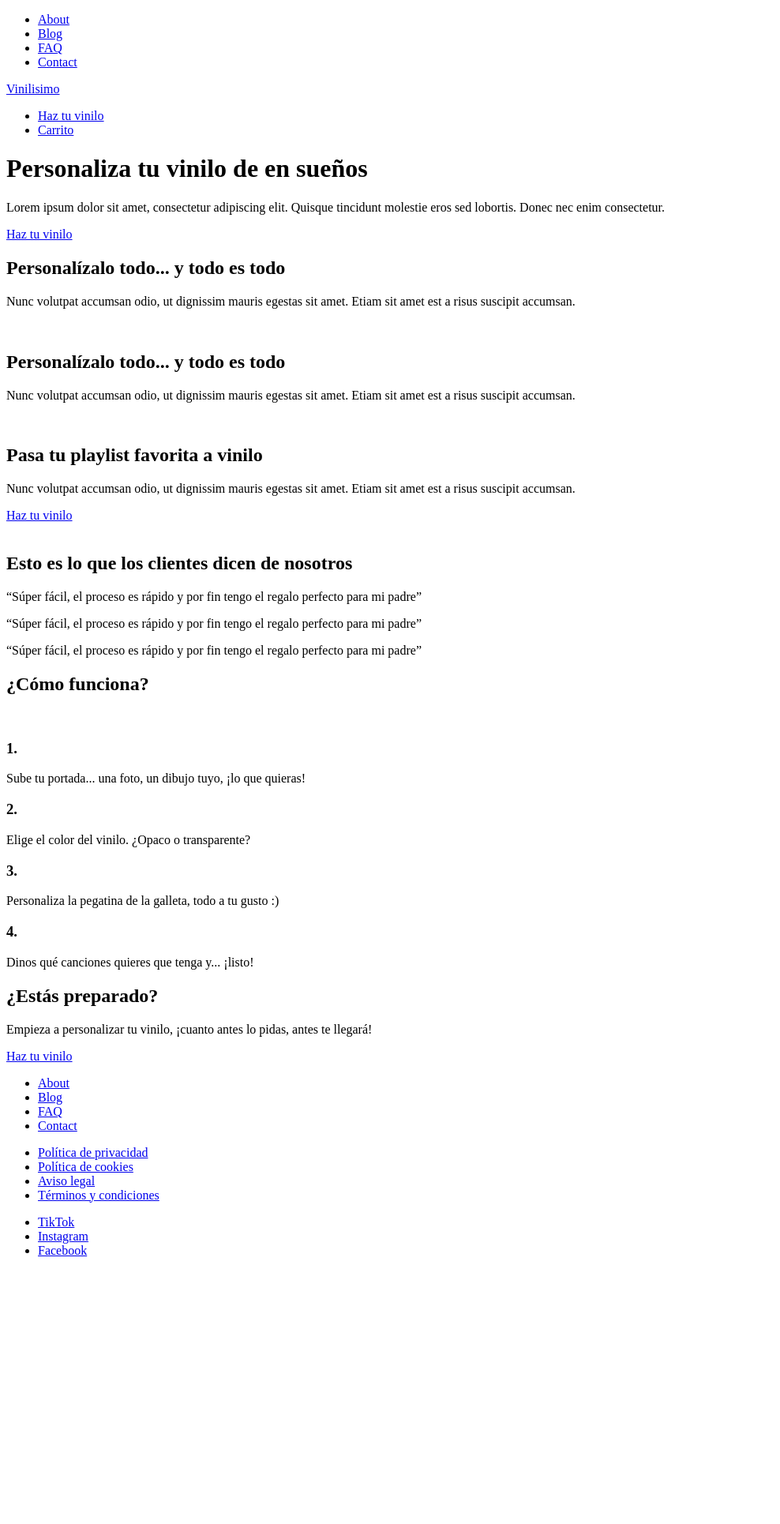
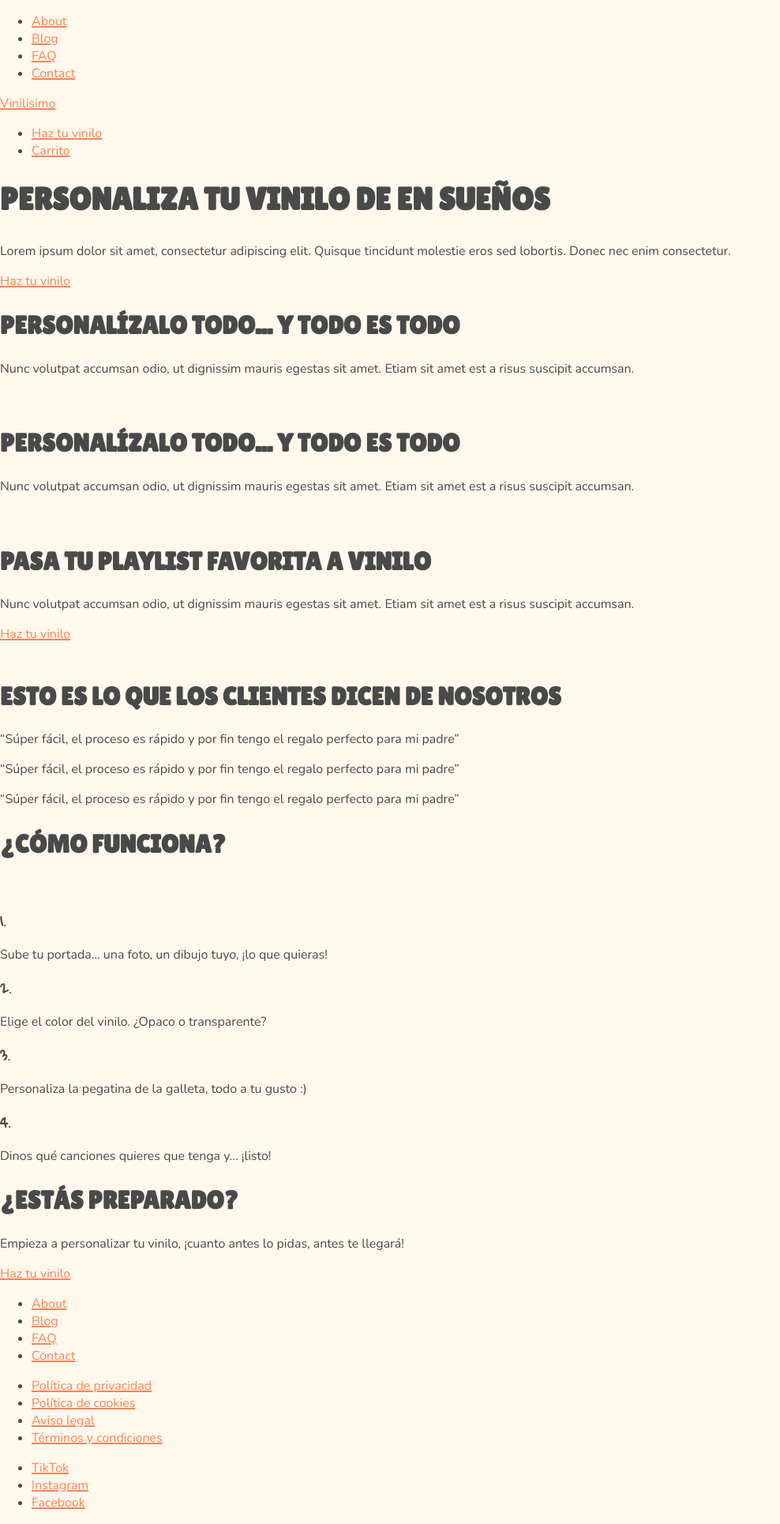
Before and after one commit to carugui/projectbeta, a PHP site: page / in a window 1280 px wide. Shown: the whole page at 79% size, without its empty margins (0-988 px from the left). Before the commit the page ends 1591 px from the top, so only its background shows below. Run offline with PHP 8.4, Linux system fonts and the light colour scheme.

Commit message:
implementando scss

```diff
--- a/css/style.css
+++ b/css/style.css
@@ -0,0 +1,215 @@
+@import url("https://fonts.googleapis.com/css2?family=Gloria+Hallelujah&family=Lilita+One&family=Nunito:wght@400;700;800&display=swap");
+:root {
+  /* Colors */
+  --color-green: #4C956C;
+  --color-green-dark: #2C6E49;
+  --color-orange: #F4A261;
+  --color-orange-dark: #E76F51;
+  --color-yellow: #E9C46A;
+  --color-yellow-light: #FFE9B3;
+  --color-blue: #37A3BB;
+  --color-purple: #BB56C4;
+  --color-grey: #494949;
+  --color-cream: #FFF8ED;
+  /* Implementations */
+  --background-color: var(--color-cream);
+}
+
+body {
+  margin: 0;
+  font-family: "Nunito", sans-serif;
+  color: var(--color-grey);
+  font-weight: 400;
+  background-color: var(--background-color);
+}
+
+* {
+  -webkit-box-sizing: border-box;
+          box-sizing: border-box;
+}
+
+h1,
+h2,
+h3,
+h4,
+h5,
+h6 {
+  margin-bottom: 0.8em;
+}
+
+h1,
+.h1 {
+  font-family: "Lilita One", sans-serif;
+  text-transform: uppercase;
+  font-size: 2.5rem;
+}
+
+h2,
+.h2 {
+  font-family: "Lilita One", sans-serif;
+  text-transform: uppercase;
+  font-size: 2rem;
+}
+
+h3,
+.h3 {
+  font-family: "Gloria Hallelujah", sans-serif;
+  text-transform: uppercase;
+  font-size: 1rem;
+}
+
+h4,
+.h4 {
+  font-size: 1.5rem;
+  font-weight: 700;
+}
+
+h5,
+.h5 {
+  font-size: 1.12rem;
+}
+
+h6,
+.h6 {
+  font-size: 1rem;
+}
+
+/* COLORES */
+.color-green {
+  color: #4C956C;
+}
+
+.bg-color-green {
+  background-color: #4C956C;
+}
+
+.color-green-dark {
+  color: #2C6E49;
+}
+
+.bg-color-green-dark {
+  background-color: #2C6E49;
+}
+
+.color-orange {
+  color: #F4A261;
+}
+
+.bg-color-orange {
+  background-color: #F4A261;
+}
+
+.color-orange-dark {
+  color: #E76F51;
+}
+
+.bg-color-orange-dark {
+  background-color: #E76F51;
+}
+
+.color-yellow {
+  color: #E9C46A;
+}
+
+.bg-color-yellow {
+  background-color: #E9C46A;
+}
+
+.color-blue {
+  color: #37A3BB;
+}
+
+.bg-color-blue {
+  background-color: #37A3BB;
+}
+
+a {
+  color: #FC8455;
+  text-decoration: underline;
+  text-decoration-thickness: 2px;
+}
+
+a:visited {
+  color: #7A731C;
+}
+
+a:hover {
+  text-decoration-thickness: 4px;
+}
+
+button,
+.btn {
+  display: inline-block;
+  padding: 0.4rem 2rem;
+  background-color: #2C6E49;
+  border: none;
+  text-decoration: none;
+  color: white;
+  border-radius: 13px;
+  line-height: 2;
+  font-family: "Nunito", sans-serif;
+  font-weight: 600;
+  font-size: 1rem;
+  text-transform: uppercase;
+  cursor: pointer;
+}
+
+button:hover,
+.btn:hover {
+  background-color: #4C956C;
+}
+
+.btn--secondary {
+  background-color: transparent;
+  color: #2C6E49;
+  border: 2px solid #2C6E49;
+}
+
+.btn--secondary:hover {
+  background-color: transparent;
+  font-weight: 800;
+}
+
+.btn:visited {
+  color: white;
+}
+
+.btn--secondary:visited {
+  color: #3A3A3A;
+}
+
+.formulario {
+  display: -webkit-box;
+  display: -ms-flexbox;
+  display: flex;
+  -webkit-box-orient: vertical;
+  -webkit-box-direction: normal;
+      -ms-flex-direction: column;
+          flex-direction: column;
+  -webkit-box-align: start;
+      -ms-flex-align: start;
+          align-items: flex-start;
+  padding: 0px;
+  gap: 12px;
+}
+
+input[type=text], input[type=email], textarea {
+  background-color: rgba(213, 213, 213, 0.6);
+  color: #494949;
+  border: none;
+  border-width: 2px;
+  border-radius: 25px;
+  padding: 10px 13px;
+  -ms-flex-item-align: stretch;
+      -ms-grid-row-align: stretch;
+      align-self: stretch;
+}
+
+input[type=text]:focus, input[type=email]:focus, textarea:focus {
+  outline: none;
+  background-color: rgb(213, 213, 213);
+}
+
+textarea {
+  height: 240px;
+}
--- a/scss/_custom-properties.scss
+++ b/scss/_custom-properties.scss
@@ -0,0 +1,19 @@
+:root {
+    /* Colors */
+    --color-green: #4C956C;
+    --color-green-dark: #2C6E49;
+    --color-orange: #F4A261;
+    --color-orange-dark: #E76F51;
+    --color-yellow: #E9C46A;
+    --color-yellow-light: #FFE9B3;
+    --color-blue: #37A3BB;
+    --color-purple: #BB56C4;
+    --color-grey: #494949;
+    --color-cream: #FFF8ED;
+
+    /* Implementations */
+    --background-color: var(--color-cream);
+}
+
+$unit: 15px;
+$padding: $unit * 2;
--- /dev/null
+++ b/scss/_headers.scss
@@ -0,0 +1,45 @@
+h1,
+h2,
+h3,
+h4,
+h5,
+h6 {
+    margin-bottom: 0.8em;
+}
+
+h1,
+.h1 {
+    font-family: 'Lilita One', sans-serif;
+    text-transform: uppercase;
+    font-size: 2.5rem;
+}
+
+h2,
+.h2 {
+    font-family: 'Lilita One', sans-serif;
+    text-transform: uppercase;
+    font-size: 2rem;
+}
+
+h3,
+.h3 {
+    font-family: 'Gloria Hallelujah', sans-serif;
+    text-transform: uppercase;
+    font-size: 1rem;
+}
+
+h4,
+.h4 {
+    font-size: 1.5rem;
+    font-weight: 700;
+}
+
+h5,
+.h5 {
+    font-size: 1.12rem;
+}
+
+h6,
+.h6 {
+    font-size: 1rem;
+}
--- /dev/null
+++ b/scss/_typography.scss
@@ -0,0 +1 @@
+@import url('https://fonts.googleapis.com/css2?family=Gloria+Hallelujah&family=Lilita+One&family=Nunito:wght@400;700;800&display=swap');
--- a/scss/site/_site.scss
+++ b/scss/site/_site.scss
@@ -0,0 +1,11 @@
+body {
+    margin: 0;
+    font-family: 'Nunito', sans-serif;
+    color: var(--color-grey);
+    font-weight: 400;
+    background-color: var(--background-color);
+}
+
+* {
+    box-sizing: border-box;
+}
--- a/scss/style.scss
+++ b/scss/style.scss
@@ -1,2 +1,133 @@
 @import "_custom-properties";
 @import "site/_site";
+@import "_headers";
+@import "_typography";
+
+
+/* COLORES */
+.color-green {
+    color: #4C956C;
+}
+.bg-color-green {
+    background-color: #4C956C;
+}
+
+.color-green-dark {
+    color: #2C6E49;
+}
+.bg-color-green-dark {
+    background-color: #2C6E49;
+}
+
+.color-orange {
+    color: #F4A261;
+}
+.bg-color-orange {
+    background-color: #F4A261;
+}
+
+.color-orange-dark {
+    color: #E76F51;
+}
+.bg-color-orange-dark {
+    background-color: #E76F51;
+}
+
+.color-yellow {
+    color: #E9C46A;
+}
+.bg-color-yellow {
+    background-color: #E9C46A;
+}
+
+.color-blue {
+    color: #37A3BB;
+}
+.bg-color-blue {
+    background-color: #37A3BB;
+}
+
+
+a {
+    color: #FC8455;
+    text-decoration: underline;
+    text-decoration-thickness: 2px;
+}
+
+a:visited {
+    color: #7A731C;
+}
+
+a:hover {
+    text-decoration-thickness: 4px;
+}
+
+button,
+.btn {
+    display: inline-block;
+    padding: 0.4rem 2rem;
+    background-color: #2C6E49;
+    border: none;
+    text-decoration: none;
+    color: white;
+    border-radius: 13px;
+    line-height: 2;
+    font-family: 'Nunito', sans-serif;
+    font-weight: 600;
+    font-size: 1rem;
+    text-transform: uppercase;
+    cursor: pointer;
+}
+
+button:hover,
+.btn:hover {
+  background-color: #4C956C;
+}
+
+.btn--secondary {
+    background-color: transparent;
+    color: #2C6E49;
+    border: 2px solid #2C6E49;
+}
+
+.btn--secondary:hover {
+    background-color: transparent;
+    font-weight: 800;
+}
+
+.btn:visited {
+    color: white;
+}
+
+.btn--secondary:visited {
+    color: #3A3A3A;
+}
+
+.formulario {
+    display: flex;
+    flex-direction: column;
+    align-items: flex-start;
+    padding: 0px;
+    gap: 12px;
+
+}
+
+input[type="text"], input[type="email"], textarea {
+    background-color: rgba(213, 213, 213, 0.60);
+    color: #494949;
+    border: none;
+    border-width: 2px;
+    border-radius: 25px;
+    padding: 10px 13px;
+    align-self: stretch;
+}
+
+input[type="text"]:focus, input[type="email"]:focus, textarea:focus {
+    outline: none;
+    background-color: rgba(213, 213, 213, 1);
+
+}
+
+textarea {
+    height: 240px;
+}
```
